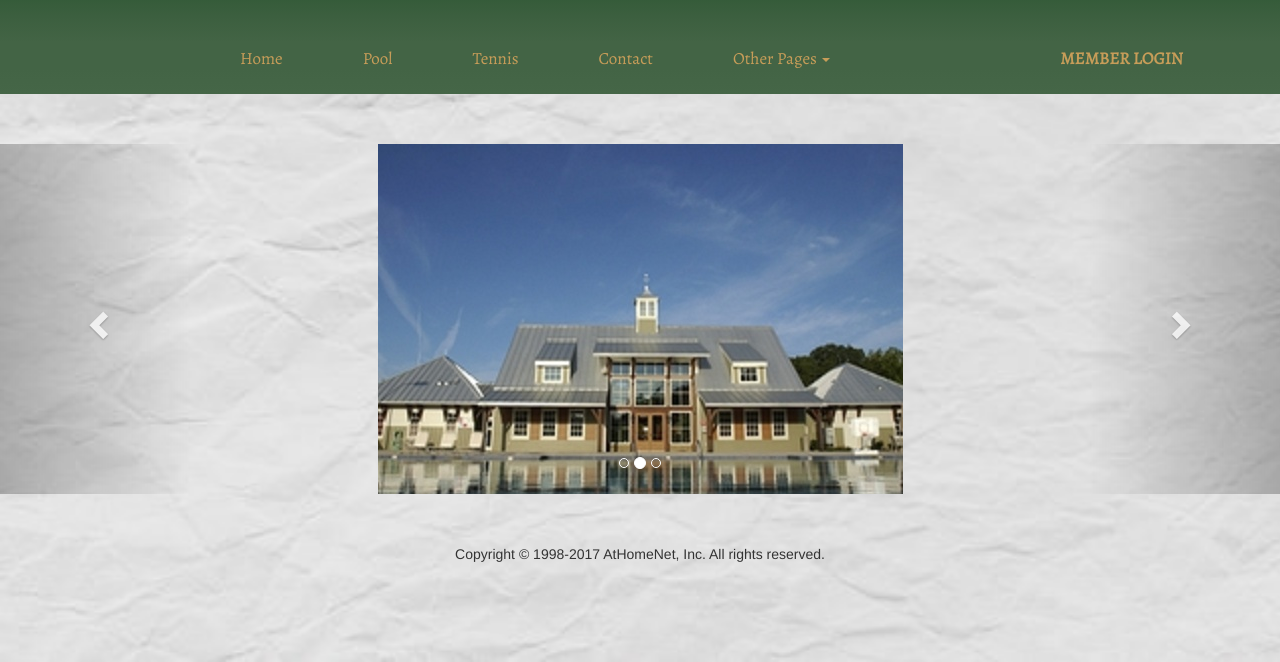
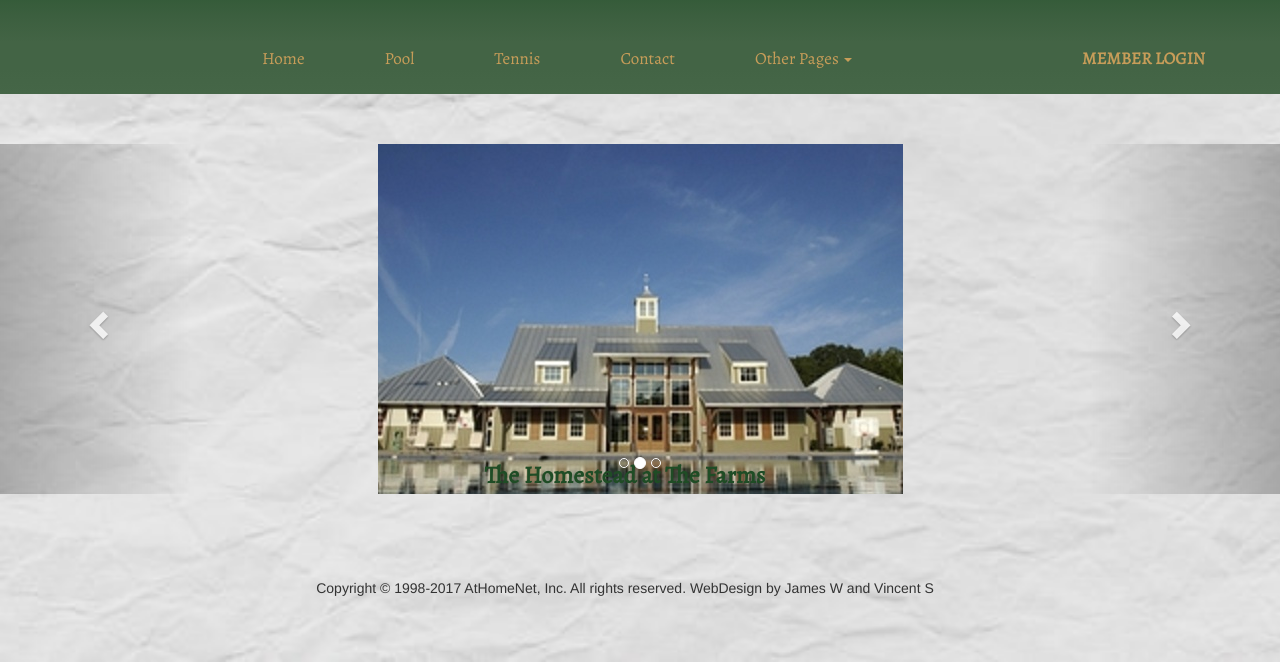
Before and after one commit to jwin4740/homestead, a website: page public/index.html in a window 1280 px wide. Shown: the part 138-800 px from the top of the page. Drawn offline with nearby package versions, Linux system fonts and the light colour scheme.

Commit message:
test deploy

```diff
--- a/public/css/style.css
+++ b/public/css/style.css
@@ -35,7 +35,7 @@ body {
 
 #navLinkRight {
     font-family: 'Alegreya', serif;
-    float: left;
+    float: right;
     margin-top: 37px;
     margin-left: 200px;
     font-weight: 550;
@@ -55,22 +55,34 @@ li {
     font-weight: bolder;
 }
 
-#mainDiv {
-
-}
+#mainDiv {}
 
 img.slide-image {
     margin: auto;
 }
-.slidesDiv{
+
+.slidesDiv {
     margin-top: 50px;
     height: 350px;
 }
+
+#farmSign {
+    margin-top: 50px;
+}
+
 .footerP {
-
+    position: absolute;
+    top: 600px;
     text-align: center;
 }
 
-#farmSign{
-    margin-top: 50px;
+h3 {
+    color: #1F4C25;
+    font-weight: bolder;
+    margin: 0px 0px 0px 0px;
+    font-family: 'Alegreya', serif;
 }
+
+.copyright{
+    margin-top: 90px;
+}
--- a/public/index.html
+++ b/public/index.html
@@ -114,7 +114,9 @@
         <footer>
             <div class="row">
                 <div class="col-lg-12 footerP">
-                    <p>Copyright &copy; 1998-2017 AtHomeNet, Inc. All rights reserved.</p>
+                    <h3> The Homestead at The Farms </h3>
+
+                    <p class='copyright'>Copyright &copy; 1998-2017 AtHomeNet, Inc. All rights reserved. WebDesign by James W and Vincent S</p>
                 </div>
             </div>
         </footer>
```
